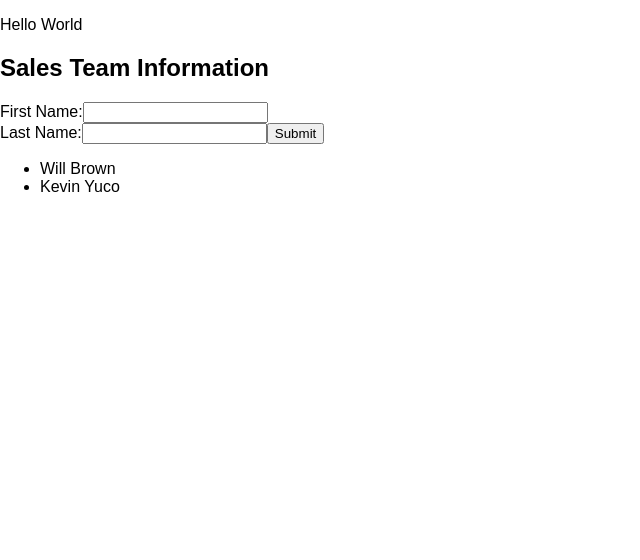
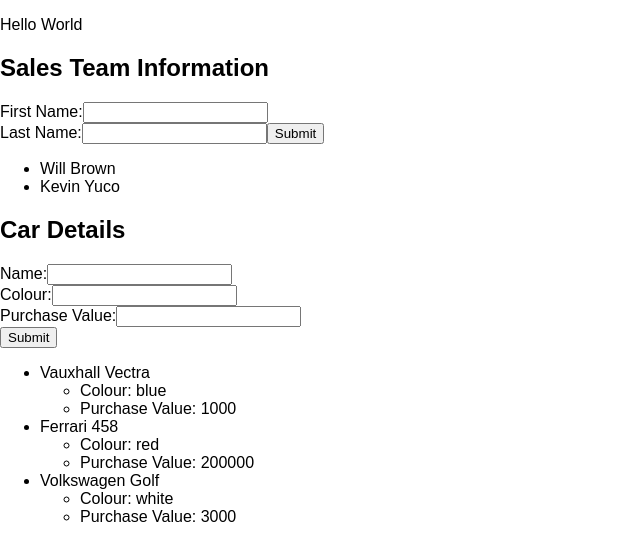
Before and after one commit to Moombai/cars-r-us, a React (Create React App) app: page / in a window 1280 px wide. Shown: the top 560 px of the page, without its empty margins (0-640 px from the left). Built offline with nearby package versions, Linux system fonts and the light colour scheme.

Commit message:
Add form for car details

```diff
--- a/src/App.js
+++ b/src/App.js
@@ -1,5 +1,6 @@
 import React, { Component } from 'react';
 import SalesStaff from './components/SalesStaff';
+import CarDetails from './components/CarDetails';
 import './App.css';
 
 class App extends Component {
@@ -36,17 +37,22 @@ class App extends Component {
       sales: [],
       formInput: "",
       sellerFirstName: "",
-      sellerLastName: ""
+      sellerLastName: "",
+      carName: "",
+      carColor: "",
+      carPurchaseValue: ""
     }
   }
 
   handleInputChange = (event) => {
     // Handle data from two input fields
+    console.log(event.target.name);
+    // TODO: Fix the bug preventing the cars from updating correctly
     this.setState({ [event.target.name]: event.target.value });
   }
 
   // copy seller state and update with controlled form data
-  handleFormSubmit = (event) => {
+  handleSellerFormSubmit = (event) => {
     event.preventDefault();
     const sellersCopy = [...this.state.sellers];
     const firstName = this.state.sellerFirstName;
@@ -63,6 +69,25 @@ class App extends Component {
     this.setState({ sellerLastName: "" });
   }
 
+  handleCarsFormSubmit = (event) => {
+    event.preventDefault();
+    const carsCopy = [...this.state.cars];
+    const name = this.state.carName;
+    const color = this.state.carColor;
+    const purchaseValue = this.state.carPurchaseValue;
+
+    carsCopy.push({
+      name: name,
+      color: color,
+      purchaseValue: purchaseValue
+    });
+
+    this.setState({
+      cars: carsCopy
+    });
+
+  }
+
   render() {
     return (
       <div className="">
@@ -71,8 +96,17 @@ class App extends Component {
           firstName={this.state.sellerFirstName}
           lastName={this.state.sellerLastName}
           handleInputChange={this.handleInputChange}
-          handleFormSubmit={this.handleFormSubmit}
+          handleFormSubmit={this.handleSellerFormSubmit}
           salesPeople={this.state.sellers}
+        />
+
+        <CarDetails
+          carInformation={this.state.cars}
+          carName={this.state.carName}
+          carColor={this.state.carColor}
+          carPurchaseValue={this.state.carPurchaseValue}
+          handleInputChange={this.handleInputChange}
+          handleFormSubmit={this.handleCarsFormSubmit}
         />
       </div>
     );
--- /dev/null
+++ b/src/components/CarDetails.js
@@ -0,0 +1,40 @@
+import React from 'react';
+
+const CarDetails = (props) => {
+  return (
+    <div className="">
+      <h2>Car Details</h2>
+      <form onSubmit={props.handleFormSubmit}>
+        <label>
+          Name:
+          <input type="text" name="carName" value={props.carName} onChange={props.handleInputChange} />
+        </label>
+        <br />
+        <label>
+          Colour:
+          <input type="text" name="carColor" value={props.carColour} onChange={props.handleInputChange} />
+        </label>
+        <br />
+        <label>
+          Purchase Value:
+          <input type="text" name="carPurchaseValue" value={props.carPurchaseValue} onChange={props.handleInputChange} />
+        </label>
+        <br />
+        <input type="submit" value="Submit" />
+      </form>
+      <ul>
+        {props.carInformation.map((car, index) => (
+          <li key={index}>
+            {car.name}
+            <ul>
+              <li>Colour: {car.color}</li>
+              <li>Purchase Value: {car.purchaseValue}</li>
+            </ul>
+          </li>
+        ))}
+      </ul>
+    </div>
+  );
+}
+
+export default CarDetails;
```
Also changed, not shown: src/components/AddCar.js (deleted).
